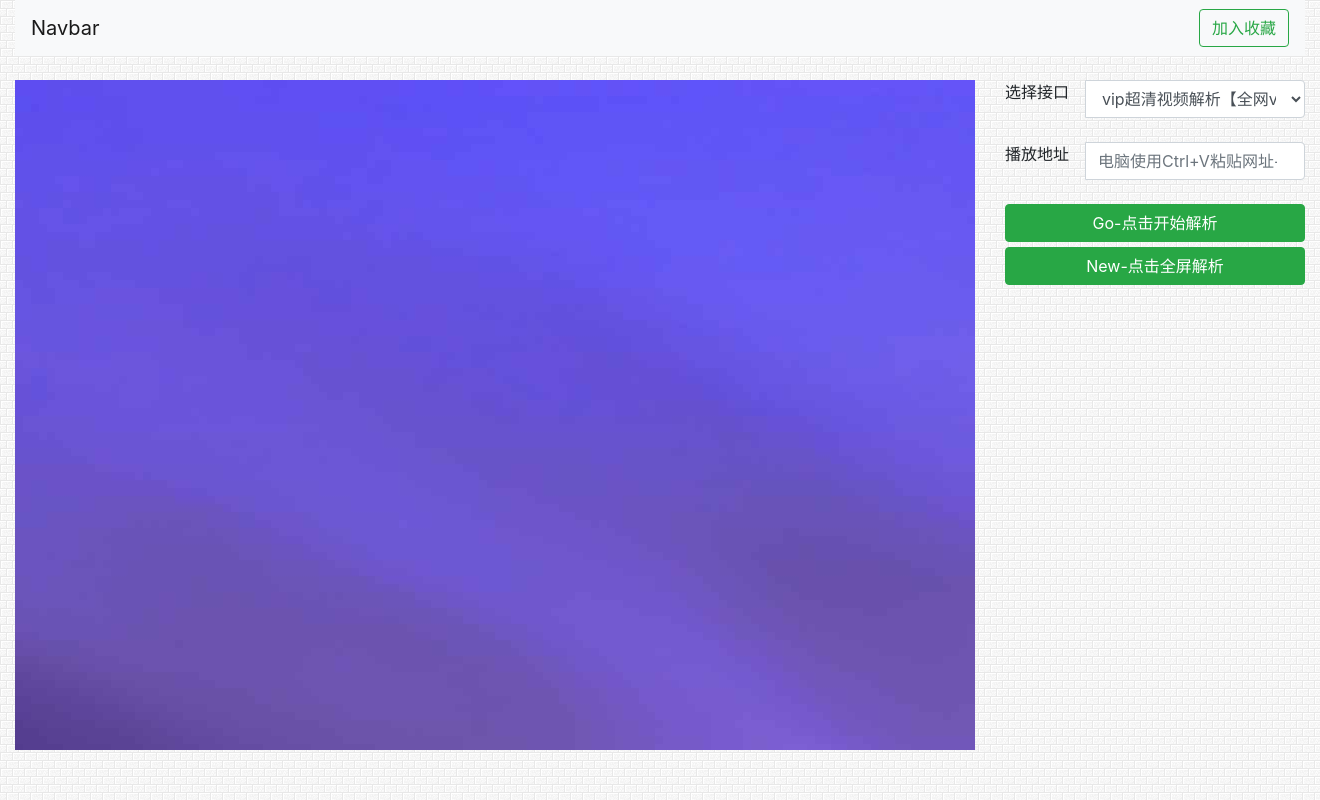
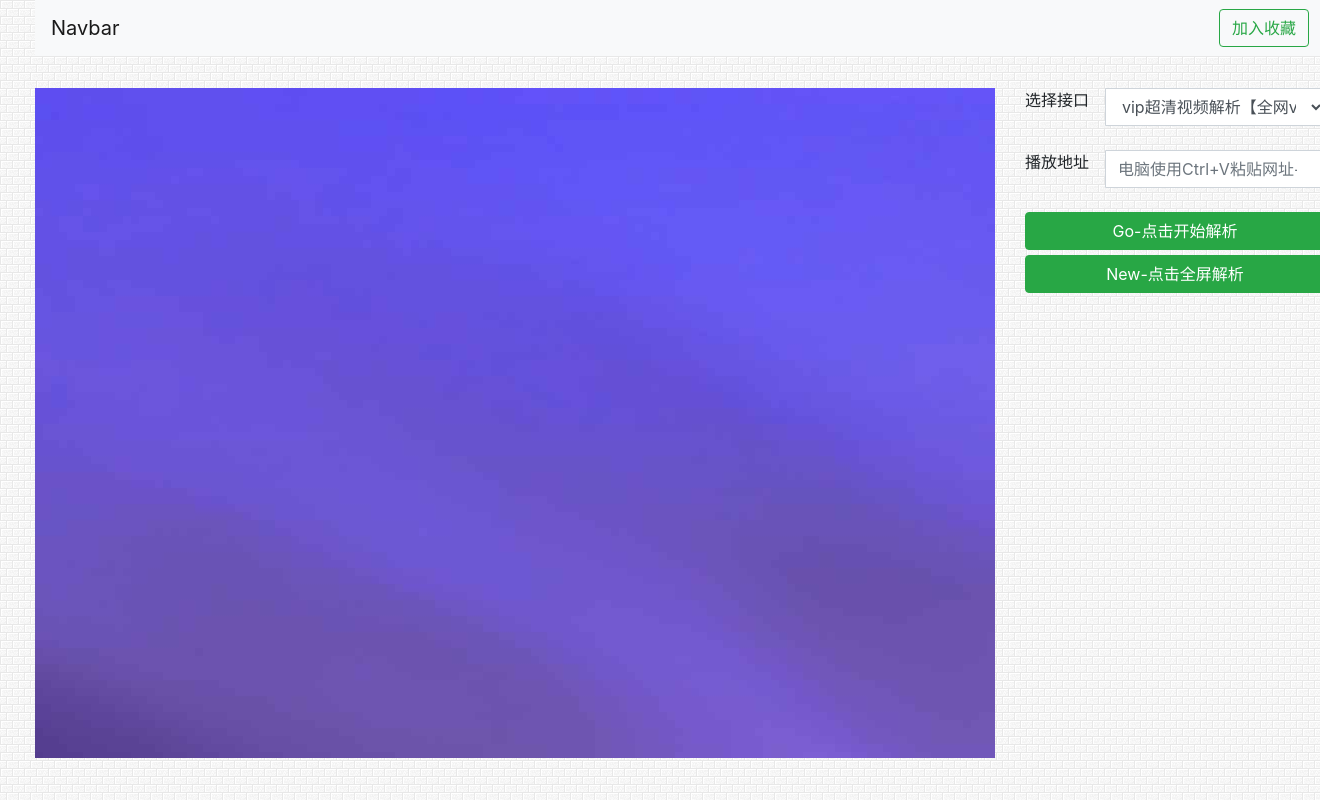
Before and after one commit to bartonCheng/pymimiblog, a Flask app: page /index in a window 1320 px wide; the page is wider, and only the part inside the window is pictured. Run offline with Flask 2, Linux system fonts and the light colour scheme.

Commit message:
add indexpage

```diff
--- a/app/templates/base.html
+++ b/app/templates/base.html
@@ -24,7 +24,7 @@
 </head>
 
 <body background="/static/img/bj.png">
-  <div class="container-fluid">
+  <div class="container-fluid" style="margin:auto 20px;">
     <nav class="navbar navbar-light bg-light">
       <a class="navbar-brand">Navbar</a>
       <form class="form-inline">
@@ -32,7 +32,7 @@
           type="submit">加入收藏</button>
       </form>
     </nav>
-    <div class="row" style="margin: 12px;">
+    <div class="row" style="margin: 16px;">
     </div>
     <div class="row">
       <!-- 播放器 -->
```
